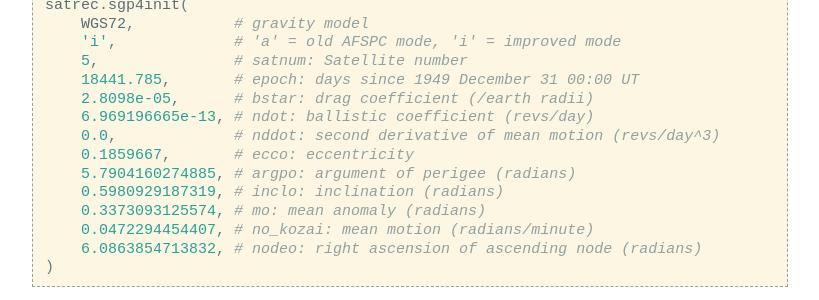
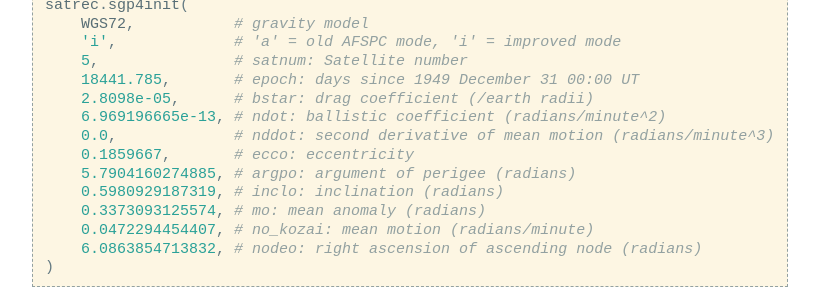
Before and after one commit to skyfielders/python-skyfield, a Sphinx documentation site: the page built from skyfield/documentation/earth-satellites.rst, in a window 1280 px wide and 900 px high, scrolled down 13714 px. Shown: the part 151-451 px from the top of the window, without its empty margins (230-1049 px from the left). Built offline with Sphinx 7.4.7, drawn with Linux system fonts in a browser that asks for light colours; some web fonts are replaced.

Commit message:
Fixed units of ndot and nddot in earth-satellites.rst.

```diff
--- a/skyfield/documentation/earth-satellites.rst
+++ b/skyfield/documentation/earth-satellites.rst
@@ -889,8 +889,8 @@ that builds a satellite model directly from numeric orbital parameters:
         5,               # satnum: Satellite number
         18441.785,       # epoch: days since 1949 December 31 00:00 UT
         2.8098e-05,      # bstar: drag coefficient (/earth radii)
-        6.969196665e-13, # ndot: ballistic coefficient (revs/day)
-        0.0,             # nddot: second derivative of mean motion (revs/day^3)
+        6.969196665e-13, # ndot: ballistic coefficient (radians/minute^2)
+        0.0,             # nddot: second derivative of mean motion (radians/minute^3)
         0.1859667,       # ecco: eccentricity
         5.7904160274885, # argpo: argument of perigee (radians)
         0.5980929187319, # inclo: inclination (radians)
```
